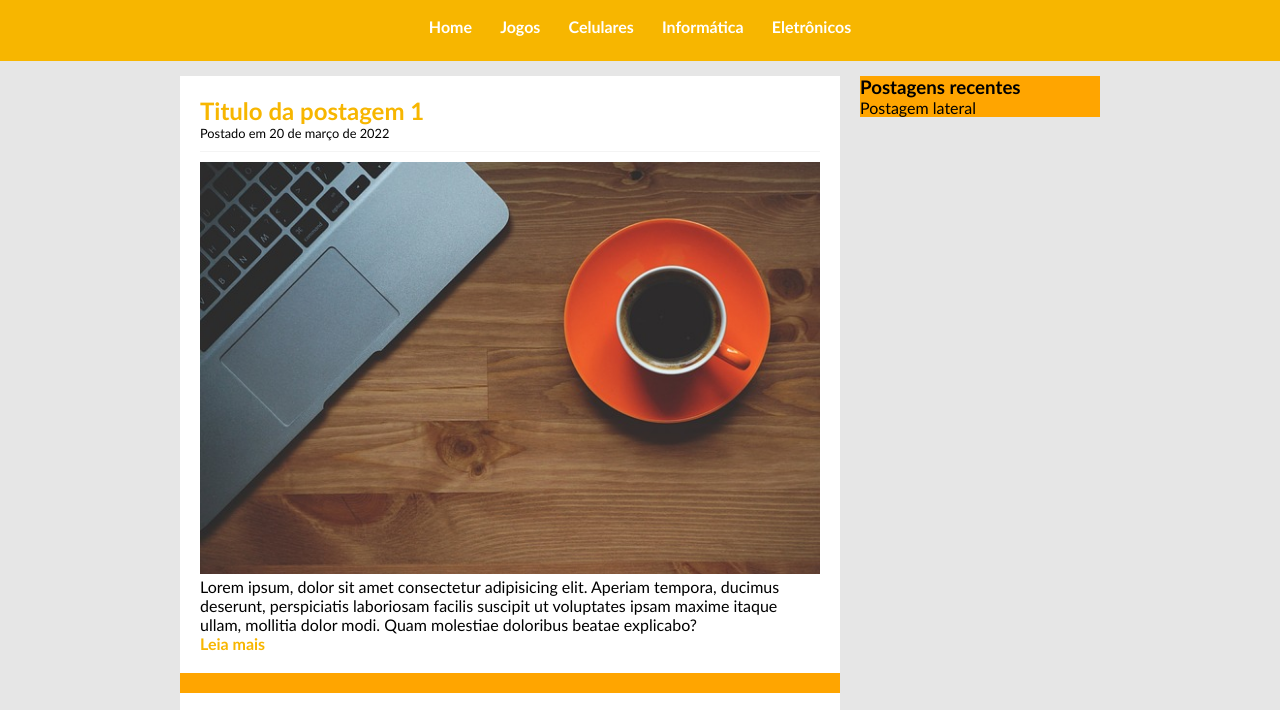
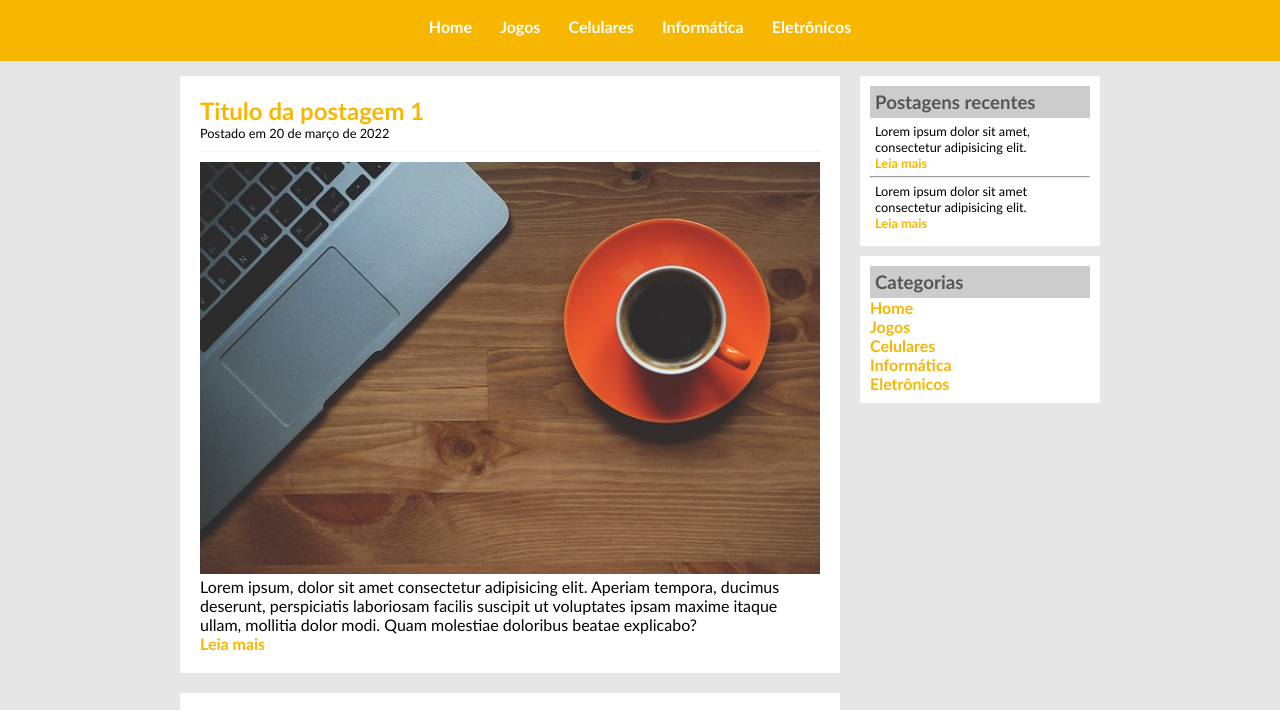
Before and after one commit to Pedrolucasfe/Web-developer, a plain HTML site: page Terceiro Projeto/index.html in a window 1280 px wide. Shown: the part 76-786 px from the top of the page. Drawn offline with Linux system fonts and the light colour scheme.

Commit message:
finalizado

```diff
--- a/Terceiro Projeto/index.html
+++ b/Terceiro Projeto/index.html
@@ -43,12 +43,40 @@
                 <!-- Fechamento da postagem -->
          </div>
          <div id="area-lateral">
+             <!-- Abertura área lateral -->
+
+
                <div class="conteudo-lateral">
                    <h3>Postagens recentes</h3>
-                   <div id="postagem-lateral">
-                       Postagem lateral
+
+                   <div class="postagem-lateral">
+                   <p>Lorem ipsum dolor sit amet, consectetur adipisicing elit. </p>
+                   <a href="#">Leia mais</a>
                    </div>
-               </div>
+
+                   <hr>
+
+                   <div class="postagem-lateral">
+                   <p >Lorem ipsum dolor sit amet consectetur adipisicing elit. </p>
+                   <a href="#">Leia mais</a>
+                   </div>
+                </div>
+
+               <div class="conteudo-lateral">
+                    <h3>Categorias</h3>
+
+                    <a href="#">Home</a> <br>
+                    <a href="#">Jogos</a> <br>
+                    <a href="#">Celulares</a> <br>
+                    <a href="#">Informática</a> <br>
+                    <a href="#">Eletrônicos</a> <br>
+
+                </div>
+
+         </div>
+         <!-- Fechamento área lateral -->
+
+
          </div>
          <div id="rodape">
                 Todos os direitos reservados
--- a/Terceiro Projeto/style.css
+++ b/Terceiro Projeto/style.css
@@ -29,7 +29,7 @@ body {
   padding: 15px;
 }
 #area-postagens, #area-lateral {
-    background-color: orange;
+
 }
 #area-postagens {
     width: 660px;
@@ -44,6 +44,18 @@ body {
     padding: 20px;
     margin-bottom: 20px;
     background-color: white;
+}
+
+.conteudo-lateral {
+    background-color: white;
+    padding: 10px;
+    margin-bottom: 10px;
+}
+
+.postagem-lateral {
+    font-size: 0.8em;
+    padding: 5px;
+     /* border-bottom: 1px dotted #CCC; */
 }
 
 #rodape {
@@ -93,6 +105,13 @@ h2 {
     color: #f7b600;
 
 }
+
+h3 {
+    color: #565656;
+    background-color: #CCC;
+    padding: 5px;
+
+}
 .branco {
     color: white;
 }
@@ -104,3 +123,9 @@ h2 {
     margin-bottom: 10px;
     display: block;
 }
+
+.texto-lateral {
+    font-size: 0.8em;
+    padding: 5px;
+
+}
```
